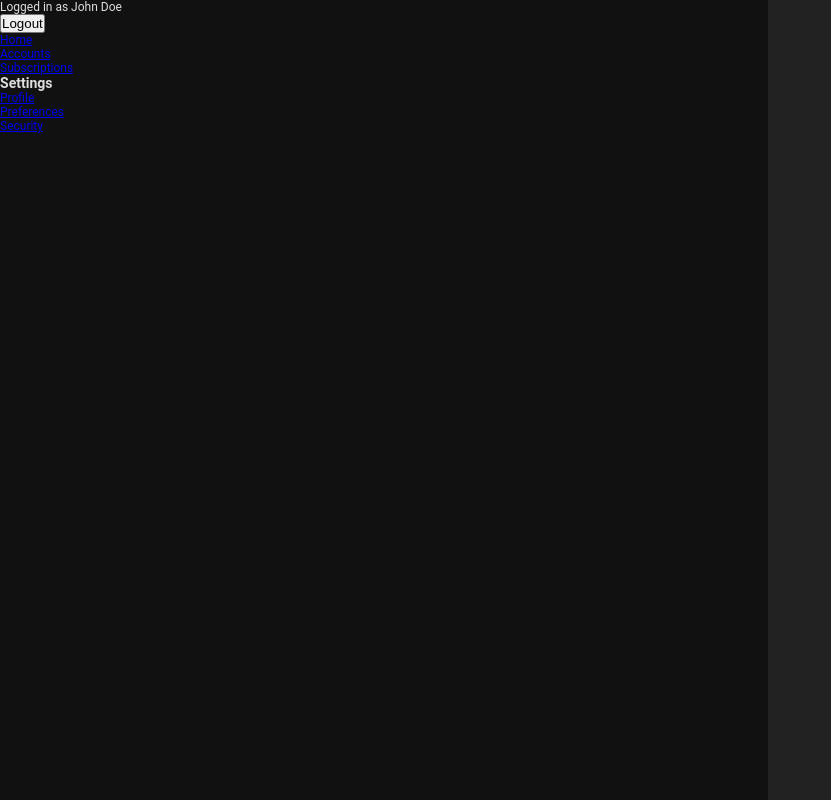
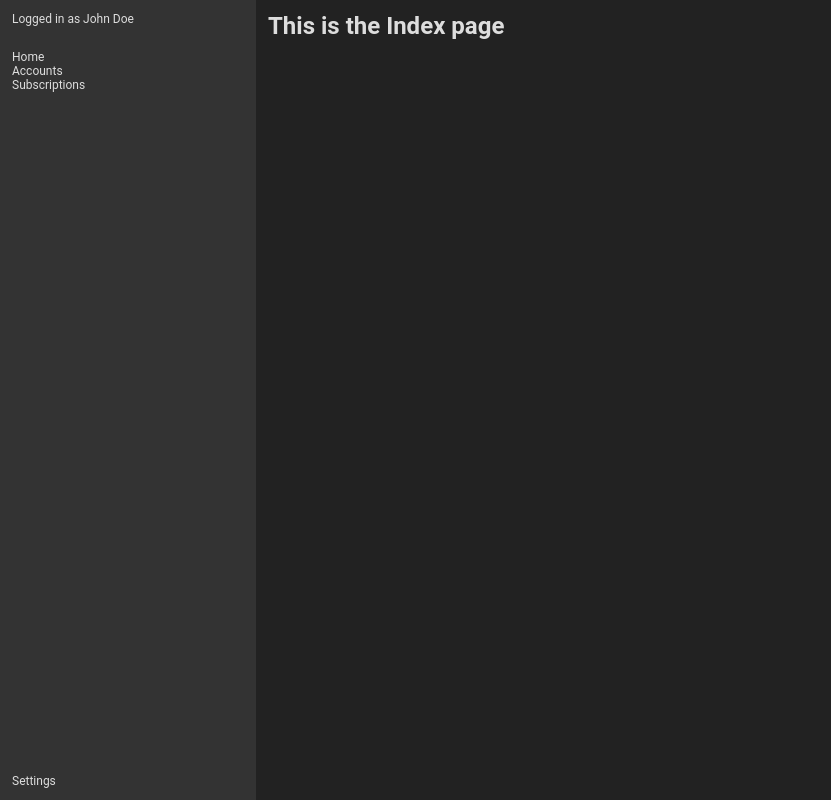
Before and after one commit to humbertxyz/reminders, a SvelteKit app: page / in a window 1280 px wide. Shown: the whole page, without its empty margins (0-831 px from the left). Built offline with nearby package versions, Linux system fonts and the light colour scheme.

Commit message:
Fixing visual appearance of the sidebar and header

```diff
--- a/src/app.html
+++ b/src/app.html
@@ -2,8 +2,8 @@
 <html lang="en">
 	<head>
 		<meta charset="utf-8" />
+		<meta name="viewport" content="width=device-width, initial-scale=1" />
 		<link rel="icon" href="%sveltekit.assets%/favicon.png" />
-		<meta name="viewport" content="width=device-width, initial-scale=1" />
 		%sveltekit.head%
 	</head>
 	<body data-sveltekit-preload-data="hover">%sveltekit.body%</body>
--- a/src/lib/components/Anchor.svelte
+++ b/src/lib/components/Anchor.svelte
@@ -1,7 +1,16 @@
+<script>
+	export let route = {
+		name: '',
+		href: ''
+	};
+</script>
+
+<a href={route.href}>{route.name}</a>
+
 <style>
 	a {
 		text-decoration: none;
 		color: inherit;
+		cursor: pointer;
 	}
 </style>
-<a href="/">Anchor</a>
--- a/src/lib/components/Button.svelte
+++ b/src/lib/components/Button.svelte
@@ -1,7 +1,8 @@
+<button>Button</button>
+
 <style>
 	button,
 	[role="button"] {
 		cursor: pointer;
 	}
 </style>
-<button>Button</button>
--- /dev/null
+++ b/src/lib/components/Header.svelte
@@ -0,0 +1,9 @@
+<header>
+
+</header>
+
+<style>
+	header {
+		grid-area: header;
+	}
+</style>
--- /dev/null
+++ b/src/lib/components/Page.svelte
@@ -0,0 +1,9 @@
+<main>
+	<slot></slot>
+</main>
+
+<style>
+	main {
+		grid-area: page;
+	}
+</style>
--- a/src/lib/components/Sidebar.svelte
+++ b/src/lib/components/Sidebar.svelte
@@ -1,44 +1,61 @@
 
 <script>
+	import Anchor from '$lib/components/Anchor.svelte';
 	export let user = '';
+	const routes = [
+		{
+			name: 'Home',
+			href: '/'
+		},
+		{
+			name: 'Accounts',
+			href: '/accounts'
+		},
+		{
+			name: 'Subscriptions',
+			href: '/subscriptions'
+		}
+	];
+
 </script>
 
 <style>
 	aside {
-		position: fixed;
-		top: 0;
-		left: 0;
-		bottom: 0;
-		width: var(--sidebar-mobile);
-		background-color: var(--darker);
-		z-index: var(--sidebar-z-index);
+		--sidebar: 20vw;
+
+		width: var(--sidebar);
+		padding: 1rem;
+		background-color: var(--darky);
+		display: grid;
+		grid-template-rows: auto 1fr auto;
+		gap: 2rem;
+		backdrop-filter: blur(15px);
+		grid-area: sidebar;
 	}
+
+
+	section:nth-child(2) {
+		display: flex;
+		flex-direction: column;
+	}
+
+
 </style>
 
-<aside class="sidebar">
-	<div class="sidebar-section">
+<aside>
+	<section>
 		{#if user}
-			<p>Logged in as {user}</p>
-			<button>Logout</button>
-		{:else}
-			<button>Login</button>
+			<span>Logged in as {user}</span>
 		{/if}
-	</div>
+	</section>
 
-	<div class="sidebar-section">
-		<ul>
-			<li><a href="/">Home</a></li>
-			<li><a href="/accounts">Accounts</a></li>
-			<li><a href="/subscriptions">Subscriptions</a></li>
-		</ul>
-	</div>
+	<section>
+		{#each routes as route}
+			<Anchor {route} />
+		{/each}
+	</section>
 
-	<div class="sidebar-section">
-		<h3>Settings</h3>
-		<ul>
-			<li><a href="/settings/profile">Profile</a></li>
-			<li><a href="/settings/preferences">Preferences</a></li>
-			<li><a href="/settings/security">Security</a></li>
-		</ul>
-	</div>
+	<section class="sidebar-section">
+		<span>Settings</span>
+	</section>
 </aside>
--- a/src/routes/+layout.svelte
+++ b/src/routes/+layout.svelte
@@ -1,25 +1,5 @@
-<script>
-	import Sidebar from '$lib/components/Sidebar.svelte';
-	let user = 'John Doe';
-</script>
-
-<Sidebar user={user} />
-<main>
-	<slot></slot>
-</main>
-
 <style>
 	:global(:root) {
-		--content-min-mobile: 400px;
-		--content-mobile: 100%;
-		--content-min-desktop: 768px;
-		--content-max-desktop: 992px;
-		--content-desktop: 80vw;
-		--sidebar-mobile: 60vw;
-		--sidebar-desktop: 25vw;
-
-		--sidebar-z-index: 999;
-
 		--white: #FFFFFF;
 		--light: #DDDDDD;
 		--darky: #333333;
@@ -43,24 +23,8 @@
 		--danger-main: #DC3545;
 		--danger-dark: #A71D2A;
 
-		--full-w: 100%;
-		--full-h: 100%;
-		--space-sm-px: 3px;
-		--space-md-px: 8px;
-
-		/* position */
-
-		/* typography */
 		--ff: Roboto, system-ui, Helvetica, Verdana, Arial, "Times New Roman";
 		--fs: 12px;
-
-		/* visual format */
-
-		/* flex */
-
-		/* grid */
-
-		/* other */
 	}
 
 	:global(*, *::before, *::after) {
@@ -70,17 +34,37 @@
 	}
 
 	:global(html) {
-		width: var(--full-w);
-		height: var(--full-h);
+		width: 100%;
+		height: 100%;
 		color: var(--light);
-		background-color: var(--darker);
+		background-color: var(--black);
 		font-family: var(--ff);
 		font-size: var(--fs);
 	}
 
 	:global(body) {
-		width: var(--full-w);
-		height: var(--full-h);
+		width: 100%;
+		height: 100%;
 		background-color: var(--dark);
+		display: grid;
+		grid-template-areas:
+			"sidebar header"
+			"sidebar page";
+		grid-template-columns: auto 1fr;
+		grid-template-rows: auto 1fr;
+		gap: 1rem;
 	}
 </style>
+
+<script>
+	import Sidebar from '$lib/components/Sidebar.svelte';
+	import Header from '$lib/components/Header.svelte';
+	import Page from '$lib/components/Page.svelte';
+	let user = 'John Doe';
+</script>
+
+<Sidebar user={user} />
+<Header />
+<Page>
+	<slot></slot>
+</Page>
```
